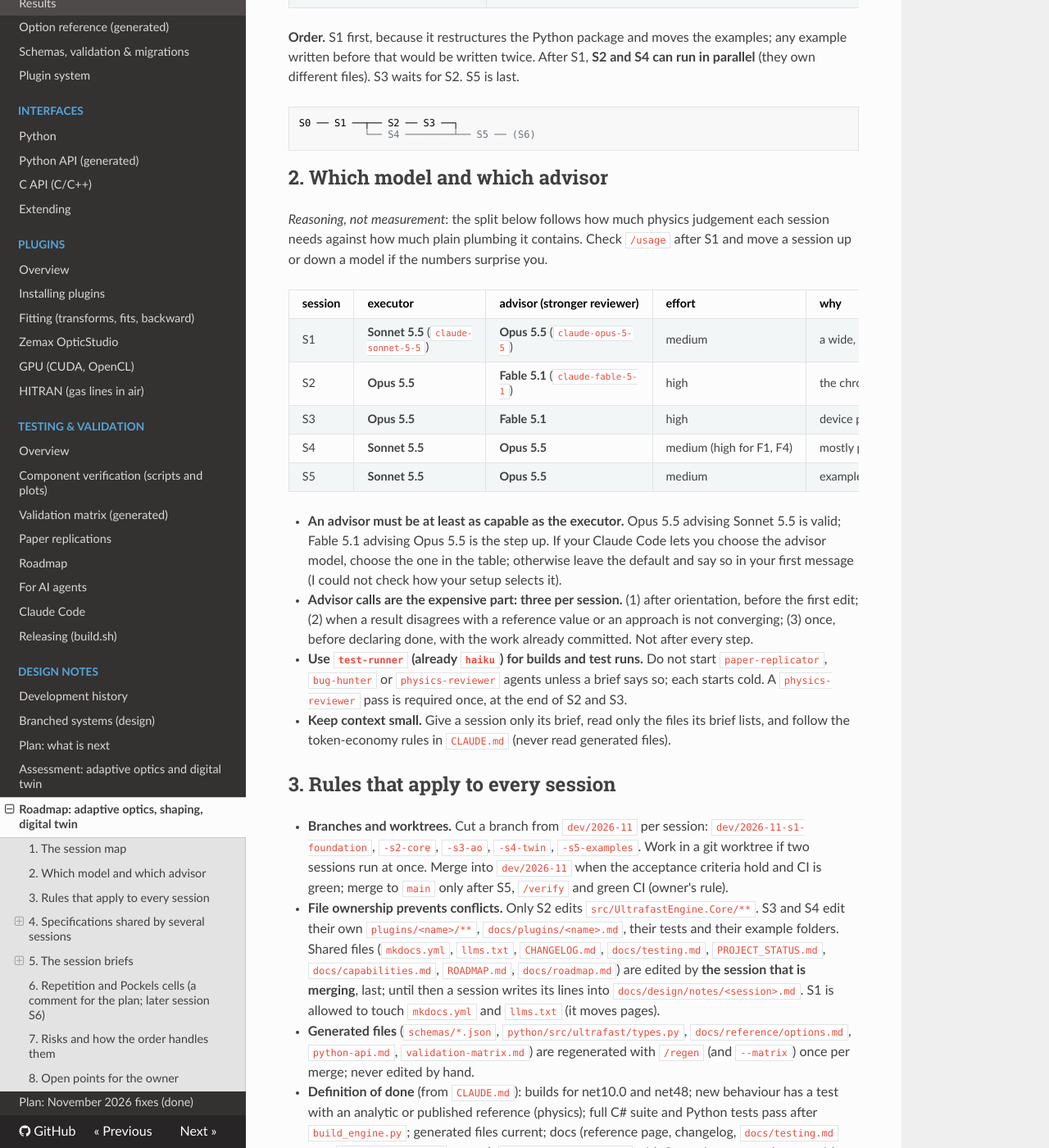
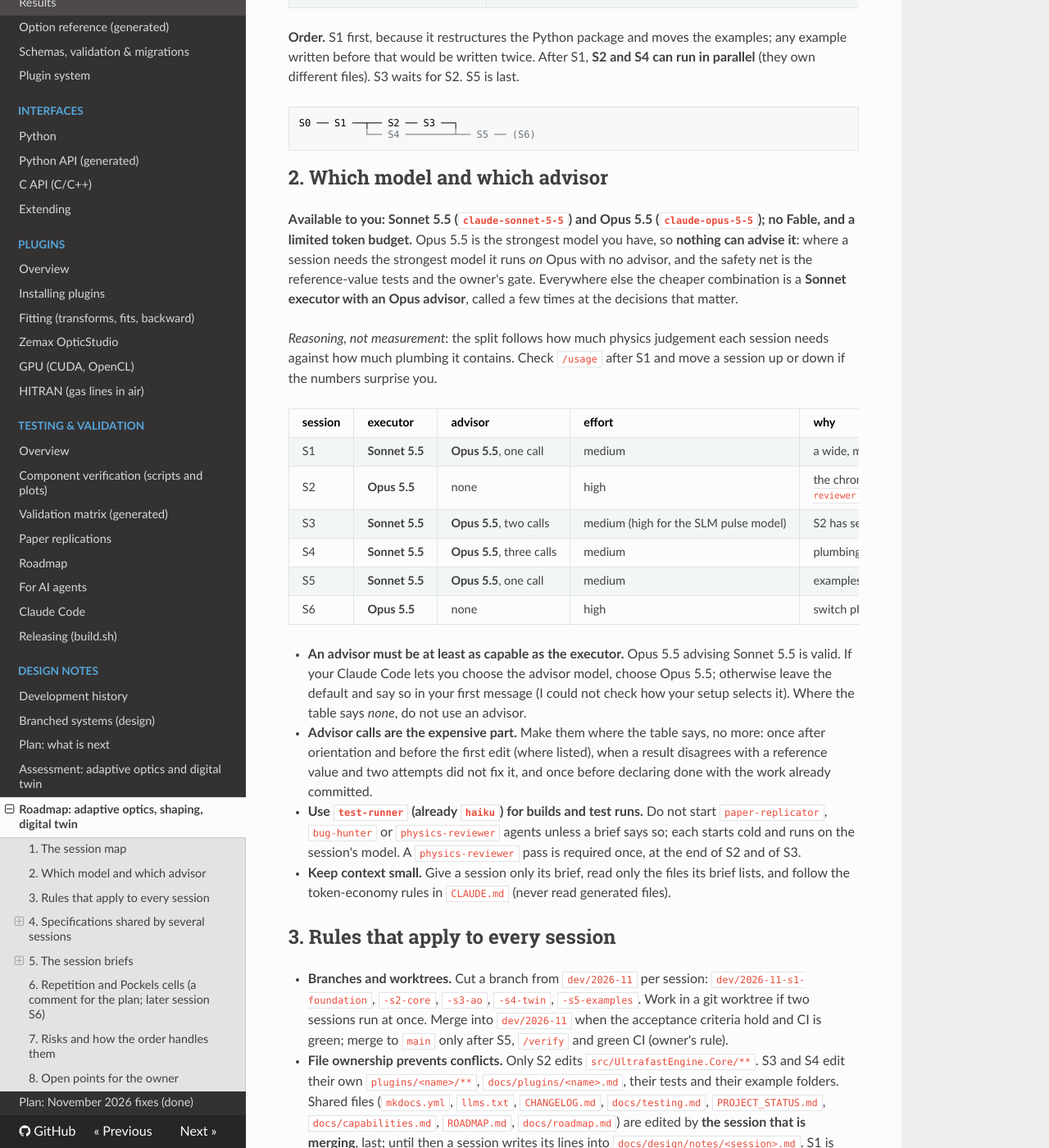
Before and after one commit to JosephCodemard/UltrafastEngine, an MkDocs documentation site: the page built from docs/design/roadmap-ao-twin-2026-11.md, in a window 1280 px wide and 1400 px high, scrolled down 669 px. Shown: the whole window at 82% size. Built offline with MkDocs 1.6.1, drawn with Linux system fonts in a browser that asks for light colours; nearby versions of some CDN libraries; some of the changed text lies outside the part shown.

Commit message:
Long logo as footer (README, python README, docs), docs sidebar logo and favicon; model plan without Fable
- assets/logo/make_logo.py: a long logo (five Zernike modes in a row, "Ultrafast Engine" on one line, dark and light text); embedded tiles
  stored at 1x so the SVGs are 48-62 kB; --docs writes the sidebar logo, the long logo and favicon.ico to docs/img.
- mkdocs: sidebar logo, favicon, and overrides/main.html adds the long logo under the footer of every page. README.md and
  python/README.md end with the long logo (light/dark pictures).
- Roadmap: Fable is not available: S2 runs on Opus 5.5 without an advisor, S3 and S4 on Sonnet 5.5 with an Opus 5.5 advisor (2 and 3 calls),
  S1 and S5 one call each; test: python/tests/test_logo.py.

Co-Authored-By: Claude Sonnet 5.5 <noreply@anthropic.com>

```diff
--- a/docs/design/roadmap-ao-twin-2026-11.md
+++ b/docs/design/roadmap-ao-twin-2026-11.md
@@ -10,12 +10,12 @@ work, the tests and the acceptance criteria. Sizes: S ≈ 1 focused agent-day, M
 | session | what | depends on | executor / advisor | size |
 |---|---|---|---|---|
 | **S0** (done, in the planning session) | CI fixes, logo, licence, README, this plan | - | - | done |
-| **S1 Foundation** | Python package structure; plotting consolidation, animation, Zernike plot; examples regrouped into folders and an `ultrafast-examples` package; run-all figure scripts; optical-computing examples | S0 | Sonnet 5.5 / Opus 5.5 | L |
-| **S2 Core and spikes** | measurements that decide the design (scale, sparse spectral sampling, chromatic SLM, repetition), then the core primitives: `modulator`, in-memory maps, streaming and sparse spectral sampling, coherent tiles, fast path | S1 | Opus 5.5 / Fable 5.1 | XL |
-| **S3 AO plugin** | `ao` plugin: deformable mirror, SLM, tiled array, sensing, calibration and control, holograms, sensorless optimisers, temporal shaping | S2 | Opus 5.5 / Fable 5.1 | XL |
-| **S4 Fitting and twin** | conditioned transforms in the fitting plugin; `twin` plugin; MCP server; goal files | S1 (not S2/S3: runs in parallel with them) | Sonnet 5.5 / Opus 5.5 | L-XL |
-| **S5 Examples, docs, verification** | the AO and twin examples with plots and animations, docs, status, the full verification and the merge to `main` | S2, S3, S4 | Sonnet 5.5 / Opus 5.5 | L |
-| *S6, later, optional* | repetition and switching: Pockels cell, pulse picker, pulse-train mode (see section 6) | S2 | Opus 5.5 / Fable 5.1 | L |
+| **S1 Foundation** | Python package structure; plotting consolidation, animation, Zernike plot; examples regrouped into folders and an `ultrafast-examples` package; run-all figure scripts; optical-computing examples | S0 | Sonnet 5.5 / Opus 5.5 (1 call) | L |
+| **S2 Core and spikes** | measurements that decide the design (scale, sparse spectral sampling, chromatic SLM, repetition), then the core primitives: `modulator`, in-memory maps, streaming and sparse spectral sampling, coherent tiles, fast path | S1 | Opus 5.5 / none | XL |
+| **S3 AO plugin** | `ao` plugin: deformable mirror, SLM, tiled array, sensing, calibration and control, holograms, sensorless optimisers, temporal shaping | S2 | Sonnet 5.5 / Opus 5.5 (2 calls) | XL |
+| **S4 Fitting and twin** | conditioned transforms in the fitting plugin; `twin` plugin; MCP server; goal files | S1 (not S2/S3: runs in parallel with them) | Sonnet 5.5 / Opus 5.5 (3 calls) | L-XL |
+| **S5 Examples, docs, verification** | the AO and twin examples with plots and animations, docs, status, the full verification and the merge to `main` | S2, S3, S4 | Sonnet 5.5 / Opus 5.5 (1 call) | L |
+| *S6, later, optional* | repetition and switching: Pockels cell, pulse picker, pulse-train mode (see section 6) | S2 | Opus 5.5 / none | L |
 
 **Order.** S1 first, because it restructures the Python package and moves the examples; any example written before that would
 be written twice. After S1, **S2 and S4 can run in parallel** (they own different files). S3 waits for S2. S5 is last.
@@ -27,26 +27,32 @@ S0 ── S1 ──┬── S2 ── S3 ──┐
 
 ## 2. Which model and which advisor
 
-*Reasoning, not measurement*: the split below follows how much physics judgement each session needs against how much plain
-plumbing it contains. Check `/usage` after S1 and move a session up or down a model if the numbers surprise you.
+**Available to you: Sonnet 5.5 (`claude-sonnet-5-5`) and Opus 5.5 (`claude-opus-5-5`); no Fable, and a limited token budget.**
+Opus 5.5 is the strongest model you have, so **nothing can advise it**: where a session needs the strongest model it runs *on*
+Opus with no advisor, and the safety net is the reference-value tests and the owner's gate. Everywhere else the cheaper
+combination is a **Sonnet executor with an Opus advisor**, called a few times at the decisions that matter.
 
-| session | executor | advisor (stronger reviewer) | effort | why |
+*Reasoning, not measurement*: the split follows how much physics judgement each session needs against how much plumbing it
+contains. Check `/usage` after S1 and move a session up or down if the numbers surprise you.
+
+| session | executor | advisor | effort | why |
 |---|---|---|---|---|
-| S1 | **Sonnet 5.5** (`claude-sonnet-5-5`) | **Opus 5.5** (`claude-opus-5-5`) | medium | a wide, mostly mechanical refactor and move; the risk is breaking links and imports, not physics. Advisor at the structure design and before "done" |
-| S2 | **Opus 5.5** | **Fable 5.1** (`claude-fable-5-1`) | high | the chromatic SLM model and the streaming / sparse-sampling error control are the places a wrong physics decision is expensive. Advisor after the spikes (design choice) and before "done" |
-| S3 | **Opus 5.5** | **Fable 5.1** | high | device physics and control algorithms with reference values; the advisor reviews the chromatic pulse test, the control-matrix design and the final diff |
-| S4 | **Sonnet 5.5** | **Opus 5.5** | medium (high for F1, F4) | mostly plumbing, statistics and a server; advisor at the multi-condition fit design (F1), the network-transform constraints (F4) and the MCP security design (T6) |
-| S5 | **Sonnet 5.5** | **Opus 5.5** | medium | examples, docs and verification; `test-runner` (haiku) runs the long jobs |
+| S1 | **Sonnet 5.5** | **Opus 5.5**, one call | medium | a wide, mostly mechanical refactor and move; the risk is broken imports and links, not physics. One advisor call on the old → new name table and the example regrouping, before any file moves |
+| S2 | **Opus 5.5** | none | high | the chromatic SLM model and the streaming / sparse-sampling error control are where a wrong physics decision is expensive, so this is the one session that runs on the strongest model. Safety net: the reference tests, gate G0 (the owner reads the spike note), and one `physics-reviewer` pass |
+| S3 | **Sonnet 5.5** | **Opus 5.5**, two calls | medium (high for the SLM pulse model) | S2 has settled the physics design; S3 is device models and algorithms with reference values. Advisor (1) before the SLM chromatic model and (2) before "done". If Sonnet cannot make a reference test pass in two attempts, switch the session to Opus for that step only |
+| S4 | **Sonnet 5.5** | **Opus 5.5**, three calls | medium | plumbing, statistics and a server. Advisor at the multi-condition fit design (F1), the MCP security design (T6) and before "done" |
+| S5 | **Sonnet 5.5** | **Opus 5.5**, one call | medium | examples, docs and verification; one call before the merge to `main`. `test-runner` (haiku) runs the long jobs |
+| S6 | **Opus 5.5** | none | high | switch physics (Pockels cell, regen timing) |
 
-* **An advisor must be at least as capable as the executor.** Opus 5.5 advising Sonnet 5.5 is valid; Fable 5.1 advising Opus 5.5
-  is the step up. If your Claude Code lets you choose the advisor model, choose the one in the table; otherwise leave the
-  default and say so in your first message (I could not check how your setup selects it).
-* **Advisor calls are the expensive part: three per session.** (1) after orientation, before the first edit; (2) when a result
-  disagrees with a reference value or an approach is not converging; (3) once, before declaring done, with the work already
-  committed. Not after every step.
+* **An advisor must be at least as capable as the executor.** Opus 5.5 advising Sonnet 5.5 is valid. If your Claude Code lets you
+  choose the advisor model, choose Opus 5.5; otherwise leave the default and say so in your first message (I could not check how
+  your setup selects it). Where the table says *none*, do not use an advisor.
+* **Advisor calls are the expensive part.** Make them where the table says, no more: once after orientation and before the first
+  edit (where listed), when a result disagrees with a reference value and two attempts did not fix it, and once before declaring
+  done with the work already committed.
 * **Use `test-runner` (already `haiku`) for builds and test runs.** Do not start `paper-replicator`, `bug-hunter` or
-  `physics-reviewer` agents unless a brief says so; each starts cold. A `physics-reviewer` pass is required once, at the end
-  of S2 and S3.
+  `physics-reviewer` agents unless a brief says so; each starts cold and runs on the session's model. A `physics-reviewer` pass
+  is required once, at the end of S2 and of S3.
 * **Keep context small.** Give a session only its brief, read only the files its brief lists, and follow the token-economy
   rules in `CLAUDE.md` (never read generated files).
 
@@ -224,7 +230,7 @@ fixes only), `build/example_check.py`, `build/package.py` (the examples wheel),
 it into the plotting package, keeping its names).
 
 **Order of work.**
-1. **Advisor call 1 after reading**, before any edit: the old-name → new-name table (4.1) and the example regrouping table (4.3).
+1. **The one advisor call (Opus 5.5), after reading**, before any edit: the old-name → new-name table (4.1) and the example regrouping table (4.3).
 2. Python structure (4.1): create the packages, move code, add shims, add the import-every-old-name test. Keep
    `ultrafast.build` as it is.
 3. Plotting (4.2): split and consolidate, theme, helpers, `animate`, `algorithms.zernike`, the Zernike decomposition plot and
@@ -236,7 +242,7 @@ it into the plotting package, keeping its names).
 7. The `Computing/` examples (4.4) with their figures and animations; add them to the gallery.
 8. Docs: `docs/reference/python.md` structure section, `docs/examples/README.md` (group index and old → new table),
    changelog lines in the notes file.
-9. **Advisor call 3** before declaring done, work committed.
+9. Commit; no second advisor call (the budget is one); the tests and `mkdocs --strict` are the check.
 
 **Tests.** Import of every old public name; TypedDict autocompletion test still green; Zernike orthonormality and core
 cross-check; GIF writer; figure-budget check; `ultrafast-examples copy` into a temp folder; the full Python suite after
@@ -251,7 +257,7 @@ regenerate figures, the animation budget numbers.
 
 ---
 
-### S2 Core and spikes (Opus 5.5, advisor Fable 5.1)
+### S2 Core and spikes (Opus 5.5, no advisor)
 
 **Goal.** Measure first, then build the few core primitives that the AO plugin, the tile array and the shapers need:
 `modulator`, in-memory maps, streaming and sparse spectral sampling, a coherent tile source, a fast spatial path. Core physics
@@ -281,8 +287,8 @@ the skills `engine-physics` and `physics-change`.
      for S4, not built here).
    * **S7-repetition:** read how the amplifier handles a regenerative switch and round trips, and how `repRateHz` / steady state
      is used (the input for the Pockels comment in section 6).
-2. **Advisor call 1 (Fable 5.1)** with the spike numbers: choose streaming, sparse sampling and the chromatic rules. Record the
-   decision in the notes file. **Gate G0: stop and show the owner the spike note if any spike contradicts the plan** (a full
+2. **Decide** (no advisor): with the spike numbers, choose streaming, sparse sampling and the chromatic rules, and write the
+   reasoning and the alternatives rejected into the notes file, because nobody reviews this choice before the owner does. **Gate G0: stop and show the owner the spike note if any spike contradicts the plan** (a full
    1920 × 1080 SLM at pulse bandwidth is the biggest risk).
 3. **C1 `modulator`:** cell grid (count, pitch, offset, rotation), array of complex transmission / OPD / phase;
    `fillFactor`, `crosstalkKernel`, `quantisationLevels`, `phaseWrapRad`; `chromatic`: `opd`, `phaseAtDesign`, `index`;
@@ -293,7 +299,7 @@ the skills `engine-physics` and `physics-change`.
 6. **C4 coherent tile source** (`initialProfile` kind `tiles`).
 7. **C5 fast path:** cw / narrow-band spatial runs; zonal sensor outputs (slope maps, wavefront map as a stable array).
 8. **C6 GPU parity** of C1/C3/C4 on the spatial back-end (skipped without a device).
-9. `physics-reviewer` on the diff, fix findings; `/regen`; **advisor call 3 (Fable 5.1)**; merge wave: docs, changelog.
+9. `physics-reviewer` on the diff, fix findings; `/regen`; merge wave: docs, changelog.
 
 **Tests (reference values).** Pure tilt moves the focus by f·θ; defocus gives the thin-lens shift; N-level blazed grating first
 order [sin(π/N)/(π/N)]²; replica orders at λ/pitch; a ramp disperses a pulse like a grating (S3); streamed result equals the
@@ -309,7 +315,7 @@ numbers, and what the `ao` plugin may rely on.
 
 ---
 
-### S3 AO plugin (Opus 5.5, advisor Fable 5.1)
+### S3 AO plugin (Sonnet 5.5, advisor Opus 5.5)
 
 **Goal.** The `ao` plugin: deformable mirror, SLM, coherent tiled-aperture array; wavefront sensing with Zernike modal and
 zonal reconstruction; calibration and control; holograms; sensorless optimisers and phase locking; temporal shaping
@@ -327,7 +333,7 @@ the plan page B1-B9, `docs/design/notes/s2-core.md`, `docs/design/notes/spikes.m
 **Order of work** (package ids from the first version of this plan in brackets).
 1. **Scaffold** (AO0): `plugin.json` (`requires: ["fitting"]` if the estimators are reused), the Python module, the docs page.
 2. **Devices:** `deformableMirror` (AO1), `slm` (AO2), `tiledArray` (AO3), each compiling to the core `modulator` or tile source.
-   **Advisor call 1 (Fable 5.1)** before the SLM: the chromatic model and the pulse test.
+   **Advisor call 1 (Opus 5.5)** before the SLM: the chromatic model (settled in S2) and the pulse test.
 3. **Sensing and control:** `shackHartmann` model with Zernike modal and zonal (Southwell) reconstructors (AO4); `ao calibrate`,
    `ao correct`, `ao loop` (AO5).
 4. **Holograms** (AO6): GS, weighted GS, MRAF, complex-to-phase-only encoding (double-phase, Bolduc-type),
@@ -336,7 +342,7 @@ the plan page B1-B9, `docs/design/notes/s2-core.md`, `docs/design/notes/spikes.m
 5. **Temporal shaping** (TS1, TS2): `spectralShaper` (pixels → wavelength, resolution kernel, fill factor, gaps, wrapping),
    `aopdf` (spectral phase and amplitude, finite window, efficiency, ripple), closed-loop shaping with FROG or d-scan as the
    metric. (TS3, the full 4f line with spatial chirp, is later.)
-6. `physics-reviewer` on the diff; **advisor call 3 (Fable 5.1)**; docs, changelog lines in the notes file.
+6. `physics-reviewer` on the diff; **advisor call 2 (Opus 5.5)** before done; docs, changelog lines in the notes file.
 
 **Tests (reference values).** DM influence at a neighbour equals the coupling; surface-to-wavefront factor 2 cos(aoi); Zernike
 fit residual falls with the actuator count; Strehl of the corrected beam against Maréchal exp(−σ²); Shack-Hartmann spot shift =
@@ -377,15 +383,15 @@ if the core needs a hook, write it in the notes file and let S2/S5 add it.
    (tensor-product splines or Chebyshev; penalties in both directions; the existing passivity, causality and
    Kramers-Kronig constraints).
 3. **F4 network transforms** (`kind: "network"`, a small MLP with constraints built into the output layer; trained by the
-   existing estimators; described in the docs as *physics-constrained network transforms*, not as a PINN). **Advisor call 2**
-   on the constraints. **F5** is a short note on gradients through linear elements: measured, not promised.
+   existing estimators; described in the docs as *physics-constrained network transforms*, not as a PINN); write the constraints
+   down in the notes file. **F5** is a short note on gradients through linear elements: measured, not promised.
 4. **`twin` plugin:** T1 project layout and `ultrafast twin init / fit / validate`; T2 validation report with credible bands;
    T3 placement planner and experiment design; T4 what-if explorer; T5 drift tracking (ensemble Kalman).
 5. **T6 MCP server** (stdio, optional extra `ultrafast[mcp]`): about eight coarse tools (`describe`, `validate`, `run`,
    `compare_to_measured`, `scan`, `fit`, `explain_warning`, `plot`), workspace-scoped, **user expressions and callbacks refused
-   by default**, a time and memory budget per call, read-only with respect to any lab hardware. **Advisor call 3** on the security
+   by default**, a time and memory budget per call, read-only with respect to any lab hardware. **Advisor call 2** on the security
    design before it is written. **T7** goal file and checker, and a small benchmark of design tasks with known answers.
-6. Docs, changelog lines in the notes file, **advisor call 4** before done (one extra here: the MCP surface is a security
+6. Docs, changelog lines in the notes file, **advisor call 3** before done (the MCP surface is a security
    boundary).
 
 **Tests (reference values).** Two synthetic conditions recover known shared parameters (1e-3); a held-out condition is
@@ -430,7 +436,7 @@ the docs reference pages for the new elements, and (as the merging session) the
 4. **Merge wave** (as the merging session): `CHANGELOG.md`, `docs/testing.md` rows, `PROJECT_STATUS.md` counts,
    `docs/capabilities.md`, `ROADMAP.md`, `docs/roadmap.md`, `llms.txt`, `mkdocs.yml`; `/regen`; an "adaptive optics and digital
    twin" section in `docs/agents.md`; the README badges (test counts).
-5. `/verify` (builds, all tests, examples in strict mode, docs), CI green on Linux and Windows. **Advisor call 3** before the
+5. `/verify` (builds, all tests, examples in strict mode, docs), CI green on Linux and Windows. **The one advisor call (Opus 5.5)** before the
    merge. Merge `dev/2026-11` to `main` only then. A tag or release **only when the owner asks**.
 
 **Acceptance.** Every example runs under `ULTRAFAST_STRICT_OPTIONS=1`, asserts its key number, produces its figures and
@@ -486,7 +492,7 @@ Is the contrast of the switch (extinction, edge time) a quantity you measure and
 | risk | handled by |
 |---|---|
 | a full-size SLM does not fit a laptop | spikes S1-scale and S2-sparse before any design; streaming and sparse sampling in S2; examples carry a time and memory budget |
-| the chromatic SLM model is wrong | spike S3 first; the blazed-grating-as-a-grating reference test before the SLM element exists; Fable 5.1 advisor |
+| the chromatic SLM model is wrong | spike S3 first; the blazed-grating-as-a-grating reference test before the SLM element exists; S2 runs on Opus 5.5 and records its reasoning for the owner; the S3 advisor re-reads it |
 | the Python restructure breaks users | shims with `DeprecationWarning`, an import-every-old-name test, the autocompletion test |
 | moving the examples breaks docs and CI | one `git mv` pass, an old → new table, `mkdocs --strict` and `example_check.py` as proof |
 | multi-condition fitting is bigger than expected | spike S6-multi-condition reads the code first; F2 (parametric) ships before F4 (network) |
@@ -494,7 +500,7 @@ Is the contrast of the switch (extinction, edge time) a quantity you measure and
 | animations bloat the repository | budget check (≤ 2.5 MB each); decision below |
 | MCP executes untrusted code | refused by default; workspace-scoped; read-only with respect to the lab; advisor review of the design |
 | parallel sessions collide | file ownership (section 3); the merging session edits the shared files |
-| token cost | model split in section 2, three advisor calls, `test-runner` on haiku, briefs that list what to read |
+| token cost | model split in section 2, at most three advisor calls per session, `test-runner` on haiku, briefs that list what to read |
 
 ## 8. Open points for the owner
 
--- a/mkdocs.yml
+++ b/mkdocs.yml
@@ -9,6 +9,8 @@ exclude_docs: |
   CLAUDE.md
 theme:
   name: readthedocs
+  custom_dir: overrides            # main.html adds the long logo as a footer
+  logo: img/logo/ultrafast-logo-large-dark.svg   # sidebar (light text on the blue sidebar); generated by assets/logo/make_logo.py
 nav:
   - Home: index.md
   - Getting started: getting-started.md
--- /dev/null
+++ b/overrides/main.html
@@ -0,0 +1,9 @@
+{# Adds the long logo (five Zernike modes and "Ultrafast Engine") below the standard footer of every page.
+   The logo files are generated by assets/logo/make_logo.py (docs/img/logo/). #}
+{% extends "base.html" %}
+{% block footer %}
+  {% include "footer.html" %}
+  <p style="text-align: center; margin: 1.6em 0 0.4em;">
+    <a href="https://github.com/JosephCodemard/UltrafastEngine"><img src="{{ 'img/logo/ultrafast-logo-long.svg'|url }}" alt="UltrafastEngine" height="40"></a>
+  </p>
+{% endblock %}
```
Also changed, not shown: CHANGELOG.md (+1 -1 lines), README.md (+7 -0 lines), docs/testing.md (+1 -1 lines), python/README.md (+7 -0 lines), assets/logo/ultrafast-logo-large-dark.svg, assets/logo/ultrafast-logo-large.svg, assets/logo/ultrafast-logo-long-dark.svg (added), assets/logo/ultrafast-logo-long.svg (added), docs/img/favicon.ico (added), docs/img/logo/ultrafast-logo-large-dark.svg (added), docs/img/logo/ultrafast-logo-long.svg (added), 2 other files.
